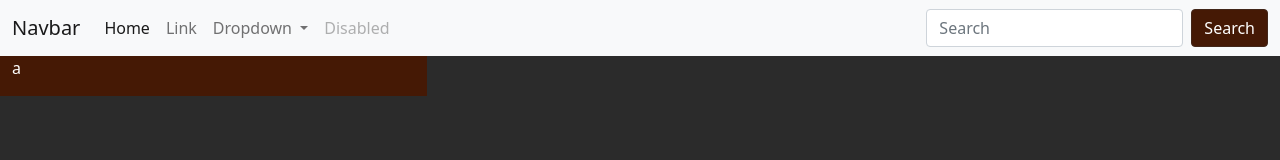
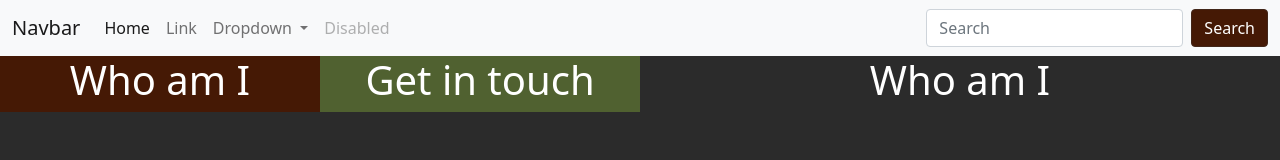
Before and after one commit to fr4p3rzz/ASiteMade4Me, a plain HTML site: page index.html in a window 1280 px wide. Drawn offline with Linux system fonts and the light colour scheme.

Commit message:
changes to layout

```diff
--- a/assets/css/style.css
+++ b/assets/css/style.css
@@ -2,7 +2,43 @@ body{
     background-color: #2b2b2b;
     color: #fff;
 }
+@keyframes slideInFromLeft {
+    0% {
+      transform: translateX(-100%);
+    }
+    100% {
+      transform: translateX(0);
+    }
+  }
+
+.main-col{
+    text-align: center;
+    transition-duration: 1s;
+    transition-timing-function:cubic-bezier(0.2,0.5,0.3,1);
+    animation: 1s ease-out 0s 1 slideInFromLeft;
+}
+@media(min-width: 1280px){
+    .main-col:hover{
+        width: 75%;
+        overflow: hidden;
+    }
+    #third-col{
+        position: fixed;
+        margin-left: 50%;
+        z-index: -9999;
+    }
+}
+
+
 
 #first-col{
     background-color: #451905;
 }
+
+#second-col{
+    background-color: rgb(80, 97, 48);
+}
+#third-col{
+    animation: 1s ease-out 0s 1 slideInFromLeft;
+    text-align: center;
+}
--- a/index.html
+++ b/index.html
@@ -51,11 +51,15 @@
 
     <div class="container-fluid">
       <div class="row">
-        <div class="col-md-4" id="first-col">
-          <p>a</p>
+        <div class="col-md-3 main-col" id="first-col">
+          <p class="h1">Who am I</p>
         </div>
-        <div class="col-md-4"></div>
-        <div class="col-md-4"></div>
+        <div class="col-md-3 main-col" id="second-col">
+          <p class="h1">Get in touch</p>
+        </div>
+        <div class="col-md-6" id="third-col">
+          <p class="h1">Who am I</p>
+        </div>
       </div>
     </div>
 
```
